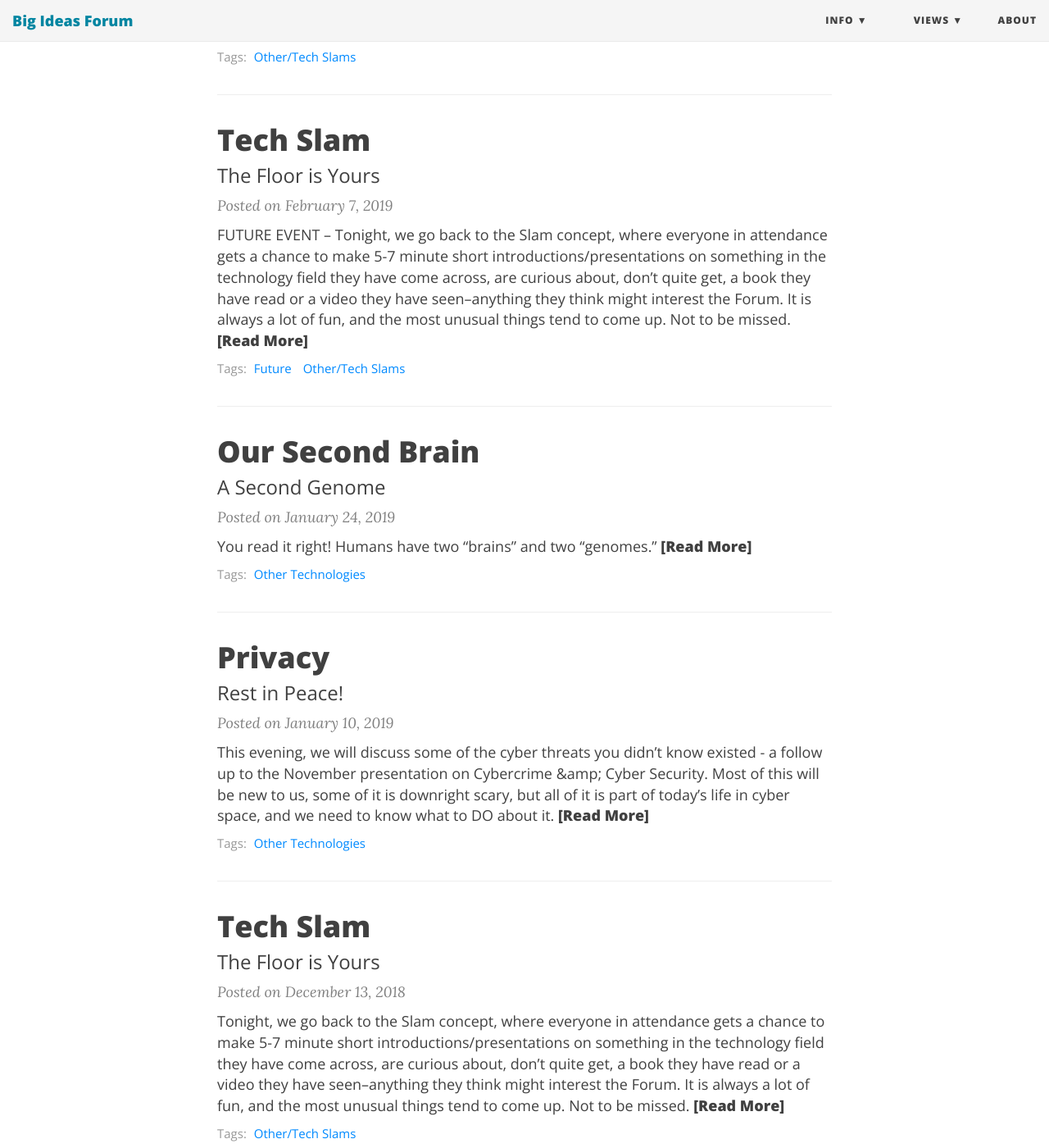
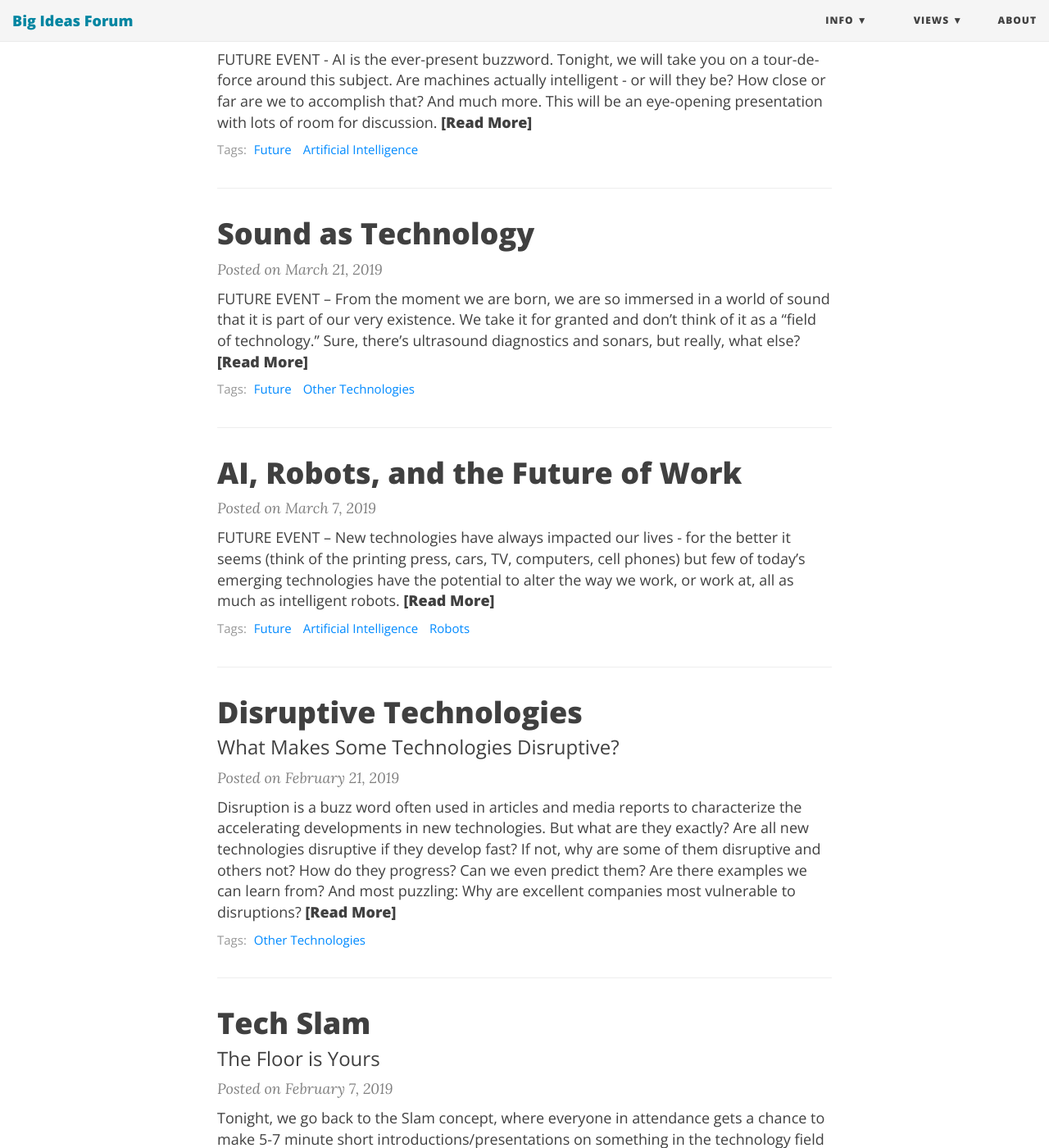
Before and after one commit to BigIdeasForum/bigideasforum.github.io, a Jekyll site: the page built from index.html, in a window 1280 px wide and 1400 px high, scrolled down 400 px. Shown: the whole window at 82% size. Built offline with Jekyll 4.4.1, drawn with Linux system fonts in a browser that asks for light colours; nearby versions of some CDN libraries; the list of posts is cut into pages by our own code; some of the changed text lies outside the part shown.

Commit message:
add future events

```diff
--- /dev/null
+++ b/_posts/2019/2019-02-21-distruptive-tech.md
@@ -0,0 +1,17 @@
+---
+layout: post
+title:  Disruptive Technologies
+subtitle: What Makes Some Technologies Disruptive?
+date:   2019-02-21 19:00:00
+categories: Torben
+tags: [Other Technologies]
+bigimg: /img/disruptive-tech.jpg
+---
+
+Disruption is a buzz word often used in articles and media reports to characterize the accelerating developments in new technologies. But what are they exactly? Are all new technologies disruptive if they develop fast? If not, why are some of them disruptive and others not? How do they progress? Can we even predict them? Are there examples we can learn from? And most puzzling: Why are excellent companies most vulnerable to disruptions?
+
+These are some of the questions that will be presented and discussed tonight, and some of the things we will learn are, to say the least, very counterintuitive.
+
+Expect a lively night.
+
+Presenter: Torben
--- /dev/null
+++ b/_posts/2019/2019-03-07-ai-robots-work.md
@@ -0,0 +1,16 @@
+---
+layout: post
+title:  AI, Robots, and the Future of Work
+date:   2019-03-07 19:00:00
+categories: Torben
+tags: [Future, Artificial Intelligence, Robots]
+bigimg: /img/future_of_work.jpg
+---
+
+FUTURE EVENT -- New technologies have always impacted our lives - for the better it seems (think of the printing press, cars, TV, computers, cell phones) but few of today’s emerging technologies have the potential to alter the way we work, or work at, all as much as intelligent robots.
+
+Where are we heading? Is it good, not so good, or bad? Do we like what we see coming? Can we do anything about it?
+
+We don’t know the answers yet. That makes a discussion about the impact on the future so much more important.
+
+Don’t miss this event.
--- /dev/null
+++ b/_posts/2019/2019-03-21-sound-tech.md
@@ -0,0 +1,16 @@
+---
+layout: post
+title:  Sound as Technology
+date:   2019-03-21 19:00:00
+categories: Torben
+tags: [Future, Other Technologies]
+bigimg: /img/sound-tech.jpg
+---
+
+FUTURE EVENT -- From the moment we are born, we are so immersed in a world of sound that it is part of our very existence. We take it for granted and don’t think of it as a “field of technology.” Sure, there’s ultrasound diagnostics and sonars, but really, what else?
+
+Actually, there are very few scientific areas where the audible/sub-audible sound is not used!
+
+Tonight, we will take you on an unexpected adventure into incredible ways sound can help, harm, inform, and amaze: whether it's with volcanic activity predictions, weaponized sound waves and law enforcement, and then on to neutralizing ‘acoustic cookies’ with ‘ultrasound firewalls’ for mobile phones.
+
+You will be fascinated - don’t miss out on this event.
--- /dev/null
+++ b/_posts/2019/2019-04-04-ai.md
@@ -0,0 +1,13 @@
+---
+layout: post
+title:  Artificial Intelligence
+subtitle: AI Revisited
+date:   2019-04-04 19:00:00
+categories: Torben
+tags: [Future, Artificial Intelligence]
+bigimg: /img/ai-and-robotics.jpg
+---
+
+FUTURE EVENT - AI is the ever-present buzzword. Tonight, we will take you on a tour-de-force around this subject. Are machines actually intelligent - or will they be? How close or far are we to accomplish that?   And much more. This will be an eye-opening presentation with lots of room for discussion.
+
+We often say: “If you dislike changes, you will dislike irrelevance even more!” That surely applies to this subject.
--- a/_posts/2019/2020-02-21-distruptive-tech.md
+++ /dev/null
@@ -1,12 +0,0 @@
----
-layout: post
-title:  Disruptive Technologies
-date:   2019-02-21 19:00:00
-categories: Torben
-tags: [Other/Tech Slams]
-bigimg: /img/disruptive-tech.jpg
----
-
-FUTURE EVENT
-
-Presenter: Torben
```
Also changed, not shown: _posts/2019/2019-02-07-tech-slam7.md (+2 -2 lines), img/aI-and-robotics.jpg (added), img/future_of_work.jpg (added), img/sound-tech.jpg (added).
